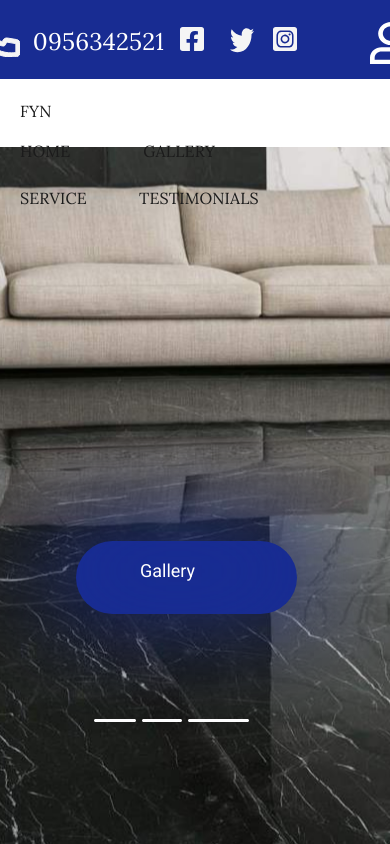
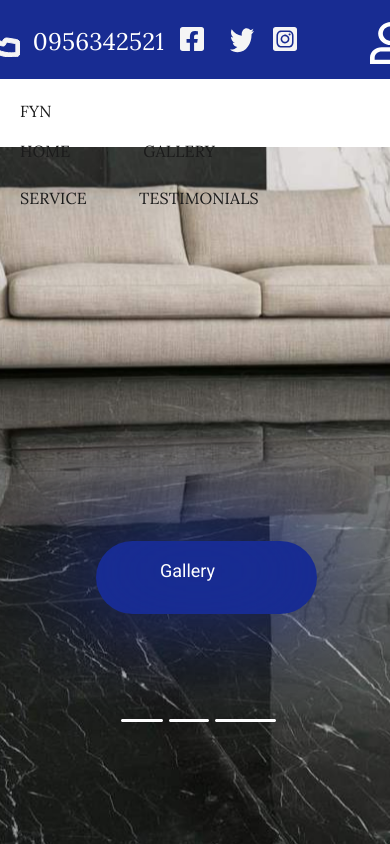
Before and after one commit to Tsedeymekonnen/FinishingWorks, a React (Create React App) app: page / in a window 390 px wide. Shown: the top 844 px of the page. Built offline with nearby package versions, Linux system fonts and the light colour scheme.

Commit message:
add css responsiveness

```diff
--- a/src/pages/DesktopMain.module.css
+++ b/src/pages/DesktopMain.module.css
@@ -754,6 +754,8 @@
     line-height: 20px;
   }
 
+
+
   .fynParent,
   .parent {
     flex-wrap: wrap;
@@ -761,6 +763,13 @@
 
   .outputDistributor {
     flex: 1;
+  }
+
+  .frameParent1 {
+    text-align: center;
+    justify-content: center;
+    align-items: center;
+    margin-left: 196px;
   }
 
   .listProcessor {
@@ -833,6 +842,13 @@
     margin-left: 50px;
   }
 
+  .frameParent1 {
+    text-align: center;
+    justify-content: center;
+    align-items: center;
+    margin-left: 20px;
+  }
+
   .frameGroup {
     gap: 54px 217px;
   }
```
